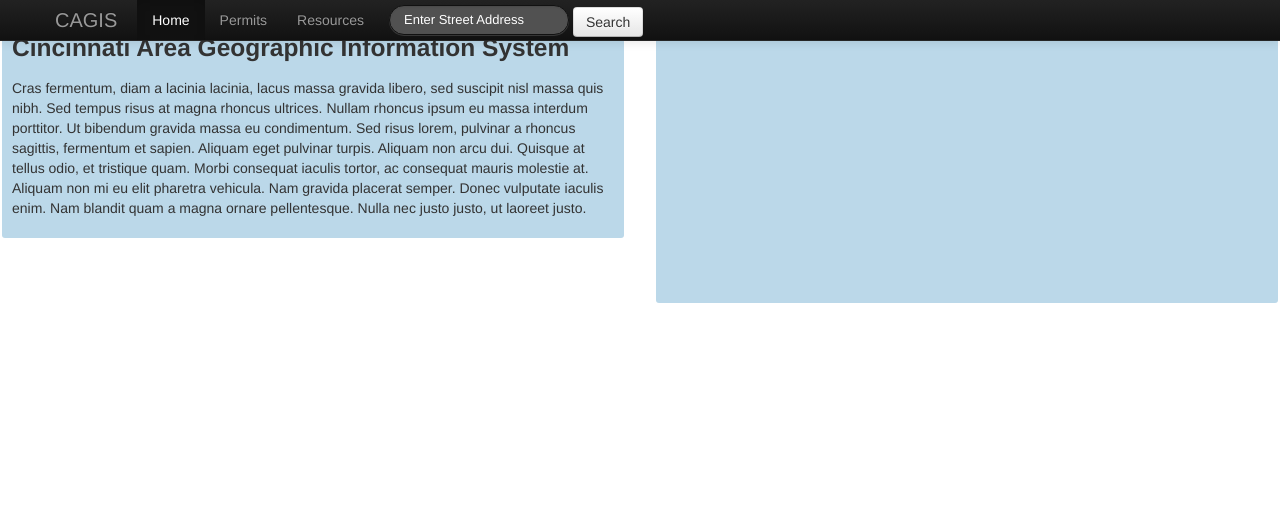
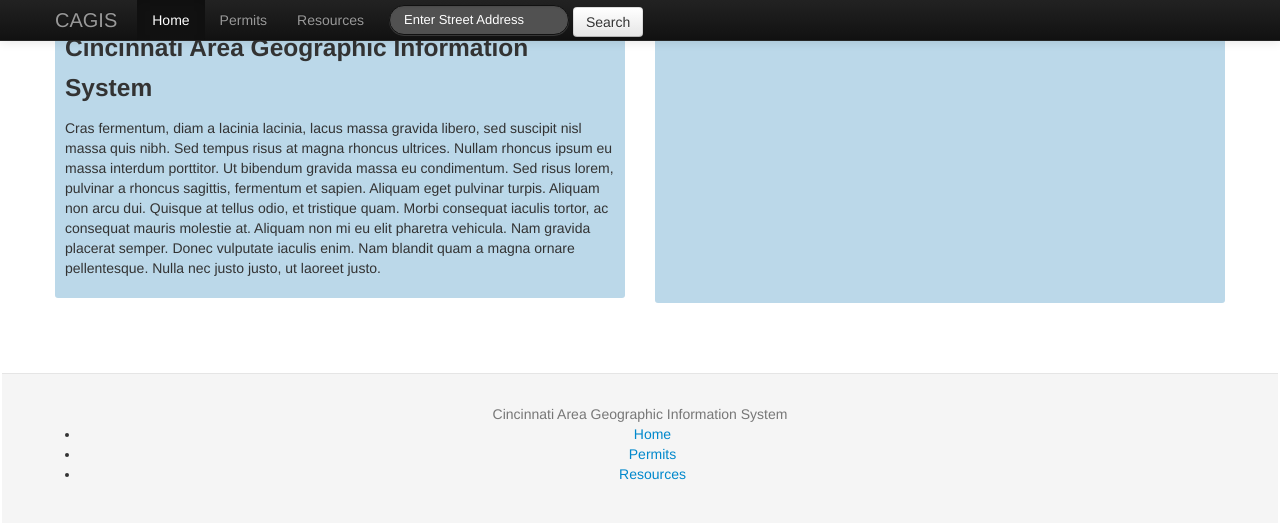
Before and after one commit to robbhedrick/cagis-www, a PHP site: page / in a window 1280 px wide. Shown: the top 523 px of the page. Run offline with PHP 8.4, Linux system fonts and the light colour scheme.

Commit message:
More and more.
Updateds styles, new loader images again, and now a footer.

```diff
--- a/css/custom.css
+++ b/css/custom.css
@@ -1,6 +1,6 @@
 body{padding:2px;}
 div.box{background-color: #BBD8E9;border-radius: 3px 3px 3px 3px;padding:10px;margin-top:6px;}
-h3.loader{background: url('/img/loader.gif') no-repeat left;padding-left:34px;}
+h3.loader{background: url('/img/loading.gif') no-repeat left;padding-left:34px;}
 span.more-info-popover{float:right;}
 .navbar-search{margin-top: 2px;}
 #map_canvas{
@@ -11,3 +11,14 @@ span.more-info-popover{float:right;}
 	min-width: 275px;
 	min-height: 275px;
 }
+.footer {
+    background-color: #F5F5F5;
+    border-top: 1px solid #E5E5E5;
+    margin-top: 70px;
+    padding: 30px 0;
+    text-align: center;
+}
+.footer p {
+    color: #777777;
+    margin-bottom: 0;
+}
--- a/index.html
+++ b/index.html
@@ -47,13 +47,14 @@
 					<form class="navbar-search">
 						<input type="text" class="input-medium search-query" name="location"  value="Enter Street Address">
 						<button type="submit" class="btn">Search</button>
-						<img src="/img/loader.gif" class="loader"  style="display:none;"/ >
+						<img src="/img/searching.gif" class="loader"  style="display:none;"/ >
 					</form>
 				</div>
 
 			    </div>
 		    </div>
 		</div>
+		<div class="container">
 			<div class="row-fluid">
 				<div class="span12">
 
@@ -84,5 +85,16 @@
 			    	<a href="#" class="btn btn-primary">Share</a>
 			    </div>
 		    </div>
+		</div><!--- /Body Container -->
+		<footer class="footer">
+			<div class="container">
+				<p>Cincinnati Area Geographic Information System</p>
+				<ul class="footer-links">
+					<li><a href="#">Home</a></li>
+					<li><a href="#">Permits</a></li>
+					<li><a href="#">Resources</a></li>
+				</ul>
+			</div>
+		</footer>
 	</body>
 </html>
```
Also changed, not shown: img/loader.gif (deleted), img/loading.gif (added), img/searching.gif (added). Lines whose indentation alone changed are shown as unchanged.
